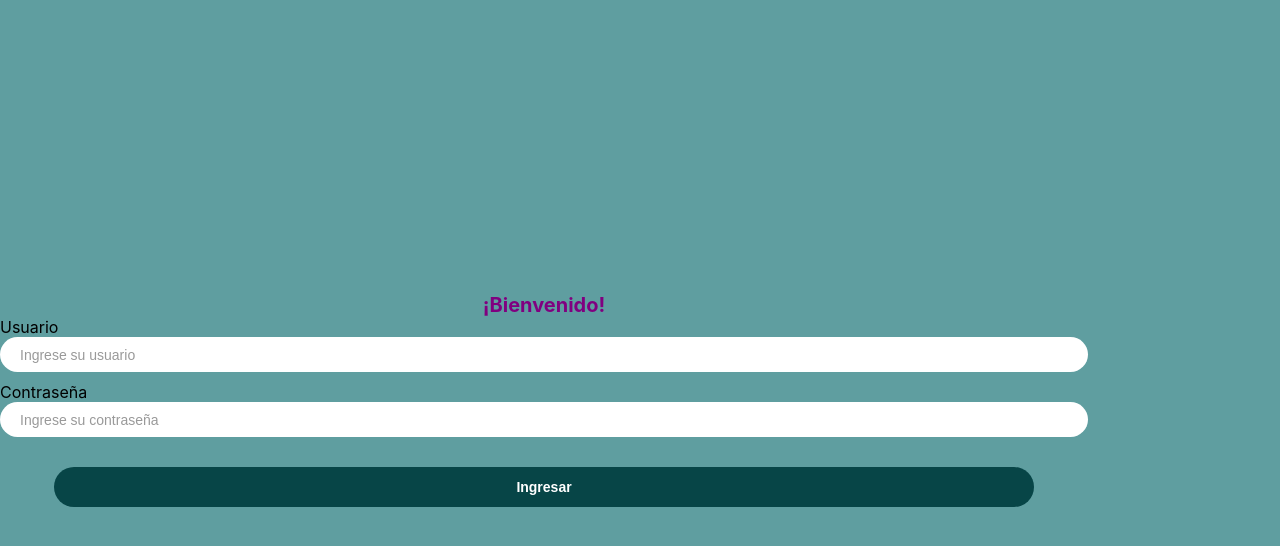
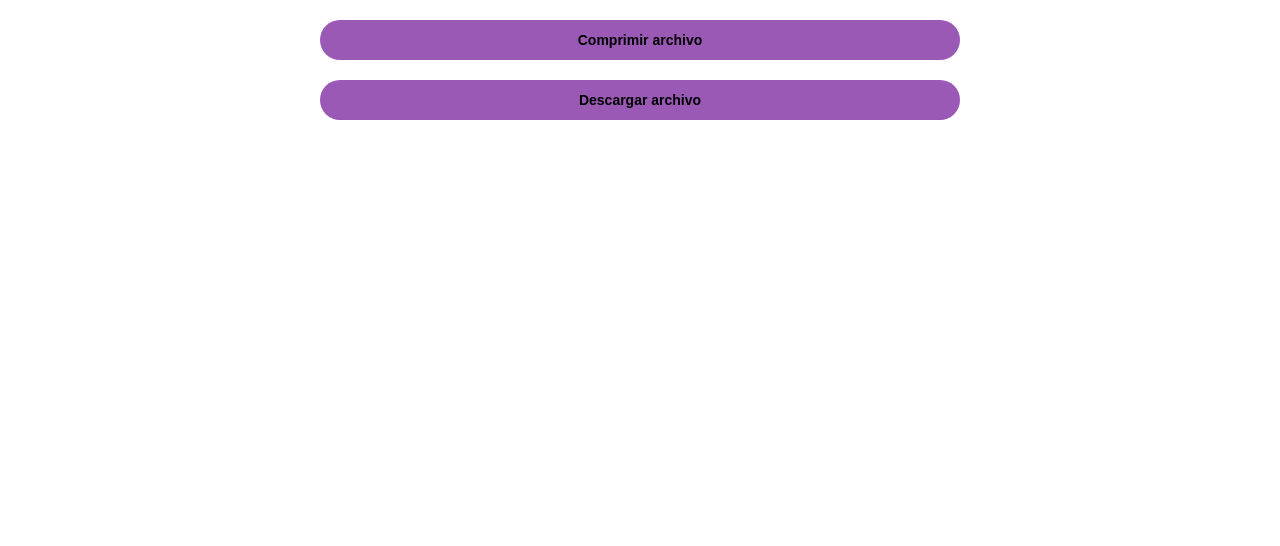
Before and after one commit to Carlos12001/cloud-drive, a React (Create React App) app in the folder client/interfaz/: page / in a window 1280 px wide. Shown: the top 546 px of the page. Built offline with nearby package versions, Linux system fonts and the light colour scheme.

Commit message:
Arreglo de los botones de la segunda ventada

```diff
--- a/client/interfaz/src/pages/login/login.css
+++ b/client/interfaz/src/pages/login/login.css
@@ -1,8 +1,8 @@
 .login-container{
     display: flex;
     flex-direction: column;
-    justify-content: right;
-    align-items: right;
+    justify-content: center;
+    align-items: center;
     position: relative;
     width: 100%;
     height: 100vh;
@@ -80,25 +80,25 @@
 
 .compress-button-container{
     display: flex;
-    justify-content: left;
-    align-items: left;
+    justify-content: center;
+    align-items: center;
     margin-top: 20px
 }
 
 .download-button-container{
     display: flex;
-    justify-content: right;
-    align-items: right;
+    justify-content: center;
+    align-items: center;
     margin-top: 20px
 }
 
 .compress-button{
-    width: 90%;
+    width: 50%;
     height: 40px;
     border-radius: 25px;
     border: none;
     outline: none;
-    background: rgb(7,69,71);
+    background: rgb( 155, 89, 182 );
     color: black;
     font-size: 14px;
     font-weight: bold;
@@ -106,13 +106,13 @@
 
 .download-button{
 
-    width: 90%;
+    width: 50%;
     height: 40px;
     border-radius: 25px;
     border: none;
     outline: none;
-    background: rgb(7,69,71);
-    color: blue;
+    background: rgb( 155, 89, 182 );
+    color: black;
     font-size: 14px;
     font-weight: bold;
 }
--- a/client/interfaz/src/pages/login/login.js
+++ b/client/interfaz/src/pages/login/login.js
@@ -6,12 +6,13 @@ import Input from "./components/Input/Input";
 
 
 
+
 const Login = () => {
 
     const[user, setUser] = useState('');
     const[password, setPassword] = useState('');
     const[passwordError, setPasswordError] = useState(false);
-    const[ isLogin, setIsLogin ] = useState(false);
+    const[ isLogin, setIsLogin ] = useState(true);
     const [hasError, setHasError] = useState(false);
 
 
@@ -68,7 +69,7 @@ const Login = () => {
 
 
     return(
-        <div className='login-container'>
+        <div>
             { isLogin ?
             <div>
                 <div className='compress-button-container'>
@@ -81,9 +82,10 @@ const Login = () => {
                         Descargar archivo
                     </button>
                 </div>
-
             </div>
             :
+            <div className='login-container'>
+
             <div className='login-content'>
             <Title text = '¡Bienvenido!'/>
             {hasError &&
@@ -126,8 +128,12 @@ const Login = () => {
 
             </div>
         </div>
-        }
     </div>
+
+            }
+
+        </div>
+
     )
 };
 
```
